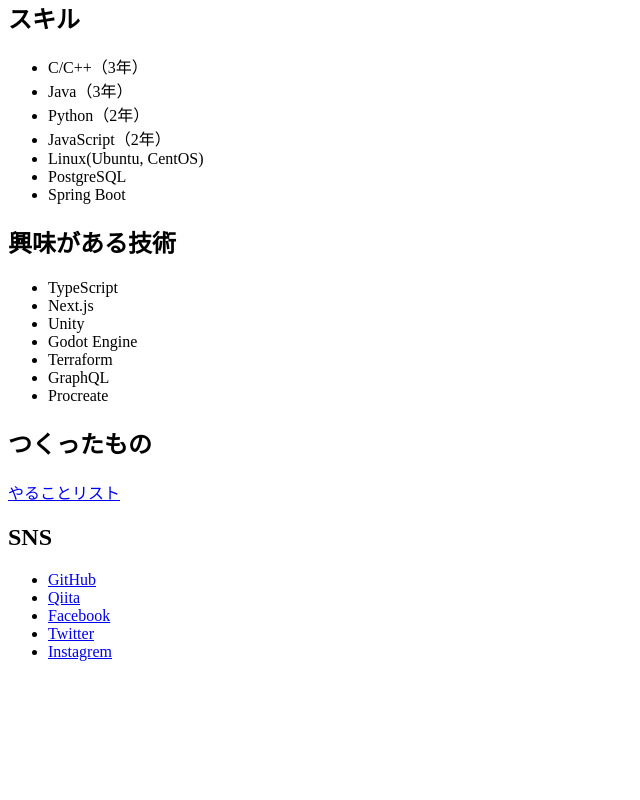
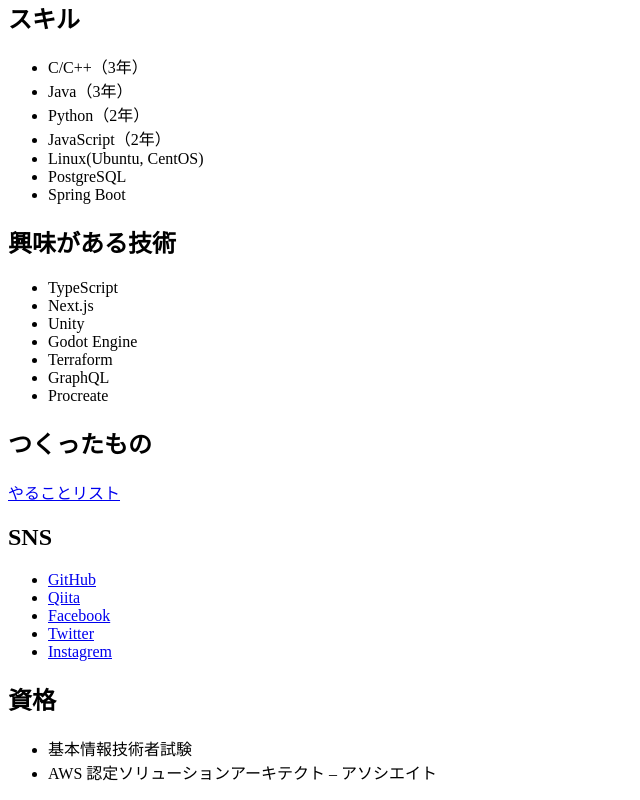
Before and after one commit to takeyu1013/portfolio, a Next.js app: page / in a window 1280 px wide. Shown: the part 564-1364 px from the top of the page, without its empty margins (0-640 px from the left). Before the commit the page ends 1241 px from the top, so only its background shows below. Built offline with nearby package versions, Linux system fonts and the light colour scheme.

Commit message:
保有資格を追加

```diff
--- a/src/pages/index.tsx
+++ b/src/pages/index.tsx
@@ -103,6 +103,12 @@
             </li>
           </ul>
         </Card>
+        <Card title="資格">
+          <ul className="text-center pb-2">
+            <li>基本情報技術者試験</li>
+            <li>AWS 認定ソリューションアーキテクト – アソシエイト</li>
+          </ul>
+        </Card>
       </main>
     </div>
   );
```
